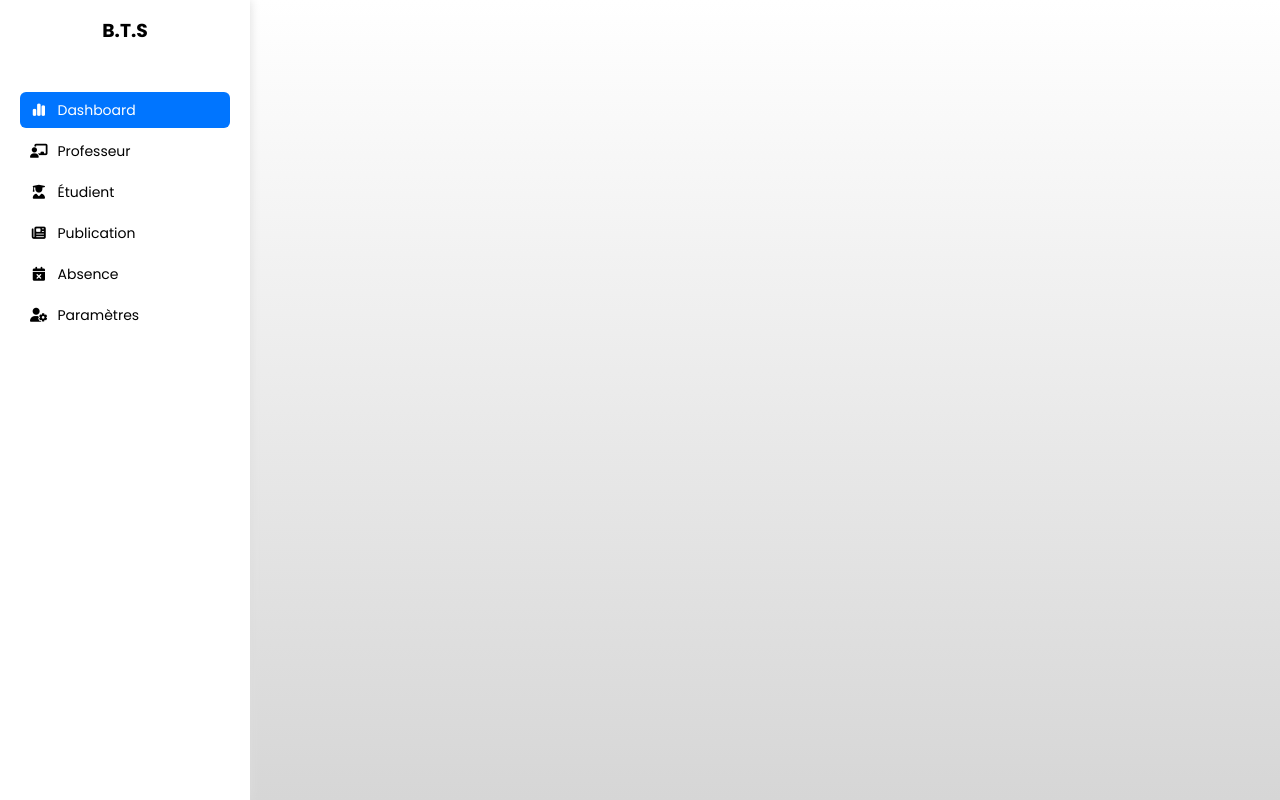
After one commit to MohcineJAAD/PFE, a PHP site: page /assets/admin/index.php in a window 1280 px wide. The commit adds this page. Run offline with PHP 8.4, Linux system fonts and the light colour scheme.

Commit message:
implementation of the sidebar

```diff
--- /dev/null
+++ b/assets/admin/index.php
@@ -0,0 +1,63 @@
+<!DOCTYPE html>
+<html lang="en">
+
+<head>
+    <meta charset="UTF-8">
+    <meta name="viewport" content="width=device-width, initial-scale=1.0">
+    <link rel="stylesheet" href="../css/framework.css">
+    <link rel="stylesheet" href="../css/dashbord.css">
+    <link rel="stylesheet" href="../css/normalize.css" />
+    <link rel="stylesheet" href="../css/all.min.css" />
+    <link rel="preconnect" href="https://fonts.googleapis.com">
+    <link rel="preconnect" href="https://fonts.gstatic.com" crossorigin>
+    <link href="https://fonts.googleapis.com/css2?family=Poppins:ital,wght@0,100;0,200;0,300;0,400;0,500;0,600;0,700;0,800;0,900&family=Work+Sans:ital,wght@0,100;0,200;0,300;0,400;0,500;0,600;0,700;0,800;0,900&display=swap" rel="stylesheet" />
+    <title>Dashboard</title>
+</head>
+
+<body>
+    <div class="page d-flex">
+        <div class="sidebar bg-fff p-20 p-relative">
+            <h3 class="p-relative txt-c mt-0">B.T.S</h3>
+            <ul>
+                <li>
+                    <a href="index.php" class="active d-flex align-c fs-14 color-000 rad-6 p-10">
+                        <i class="fa-solid fa-chart-simple fa-fw"></i>
+                        <span class="fs-14 ml-10">Dashboard</span>
+                    </a>
+                </li>
+                <li>
+                    <a href="index.php" class="d-flex align-c fs-14 color-000 rad-6 p-10">
+                        <i class="fa-solid fa-chalkboard-user fa-fw"></i>
+                        <span class="fs-14 ml-10">Professeur</span>
+                    </a>
+                </li>
+                <li>
+                    <a href="index.php" class="d-flex align-c fs-14 color-000 rad-6 p-10">
+                        <i class="fa-solid fa-user-graduate fa-fw"></i>
+                        <span class="fs-14 ml-10">Étudient</span>
+                    </a>
+                </li>
+                <li>
+                    <a href="index.php" class="d-flex align-c fs-14 color-000 rad-6 p-10">
+                        <i class="fa-solid fa-newspaper fa-fw"></i>
+                        <span class="fs-14 ml-10">Publication</span>
+                    </a>
+                </li>
+                <li>
+                    <a href="index.php" class="d-flex align-c fs-14 color-000 rad-6 p-10">
+                        <i class="fa-solid fa-calendar-xmark fa-fw"></i>
+                        <span class="fs-14 ml-10">Absence</span>
+                    </a>
+                </li>
+                <li>
+                    <a href="index.php" class="d-flex align-c fs-14 color-000 rad-6 p-10">
+                        <i class="fa-solid fa-user-gear fa-fw"></i>
+                        <span class="fs-14 ml-10">Paramètres</span>
+                    </a>
+                </li>
+            </ul>
+        </div>
+    </div>
+</body>
+
+</html>
--- /dev/null
+++ b/assets/css/dashbord.css
@@ -0,0 +1,65 @@
+* {
+    box-sizing: border-box;
+}
+*:focus {
+    outline: none;
+}
+:root {
+    --color-60: #0075ff;
+    --color-60-Tr: #0077ff80;
+    --color-30: #fff;
+    --color-10: #333333;
+    --color-10-transparent: #3333331a;
+    --color-second: #d6d6d6;
+    --color-aaa: #aaa;
+    --color-333: #333
+}
+body {
+    margin: 0;
+    font-family: 'Poppins', 'Work Sans', sans-serif;
+}
+a {
+    text-decoration: none;
+}
+.page {
+    background-image: linear-gradient(180deg, var(--color-30) 0%, var(--color-second) 100%);
+    min-height: 100vh;
+}
+ul {
+    list-style: none;
+    padding: 0;
+}
+.sidebar {
+    width: 250px;
+    box-shadow: 0 0 10px #ddd;
+}
+.sidebar > h3 {
+    margin-bottom: 50px;
+}
+.sidebar ul li a {
+    transition: .3s;
+    -webkit-transition: .3s;
+    -moz-transition: .3s;
+    -ms-transition: .3s;
+    -o-transition: .3s;
+    margin-bottom: 5px;
+}
+.sidebar ul li a:hover,
+.sidebar ul li a.active {
+    background-color: var(--color-60);
+    color: var(--color-30);
+}
+@media (max-width: 767px) {
+    .sidebar {
+        width: 58px;
+        padding: 10px;
+    }
+    .sidebar > h3 {
+        font-size: 13px;
+        margin-bottom: 15px;
+    }
+
+    .sidebar ul li a span {
+        display: none;
+    }
+}
--- /dev/null
+++ b/assets/css/framework.css
@@ -0,0 +1,61 @@
+/* Box */
+.d-flex {
+    display: flex;
+}
+.align-c {
+    align-items: center;
+}
+/* End box */
+
+/* Padding + margin */
+.p-10 {
+    padding: 10px;
+}
+.p-20 {
+    padding: 20px;
+}
+.mt-20 {
+    margin-top: 20;
+}
+.mt-0 {
+    margin-top: 0;
+}
+.ml-10 {
+    margin-left: 10px;
+}
+/* End padding + margin */
+
+/* Color */
+.bg-fff {
+    background-color: #fff;
+}
+.color-000 {
+    color: #000;
+}
+/* End color */
+
+/* Position */
+.p-relative {
+    position: relative;
+}
+/* End Position */
+
+/* Font */
+.txt-c {
+    text-align: center;
+}
+
+.fs-14 {
+    font-size: 14px;
+}
+/* End font */
+
+/* Border */
+.rad-6 {
+    border-radius: 6px;
+    -webkit-border-radius: 6px;
+    -moz-border-radius: 6px;
+    -ms-border-radius: 6px;
+    -o-border-radius: 6px;
+}
+/* End border */
--- a/index.php
+++ b/index.php
@@ -8,11 +8,11 @@
     <link rel="stylesheet" href="assets/css/all.min.css" />
     <link rel="preconnect" href="https://fonts.googleapis.com">
     <link rel="preconnect" href="https://fonts.gstatic.com" crossorigin>
-    <script src="assets/js/main.js" defer></script>
     <link
         href="https://fonts.googleapis.com/css2?family=Poppins:ital,wght@0,100;0,200;0,300;0,400;0,500;0,600;0,700;0,800;0,900&family=Work+Sans:ital,wght@0,100;0,200;0,300;0,400;0,500;0,600;0,700;0,800;0,900&display=swap"
         rel="stylesheet"
     />
+    <script src="assets/js/main.js" defer></script>
     <title>E-BTS</title>
 </head>
 <body>
```
